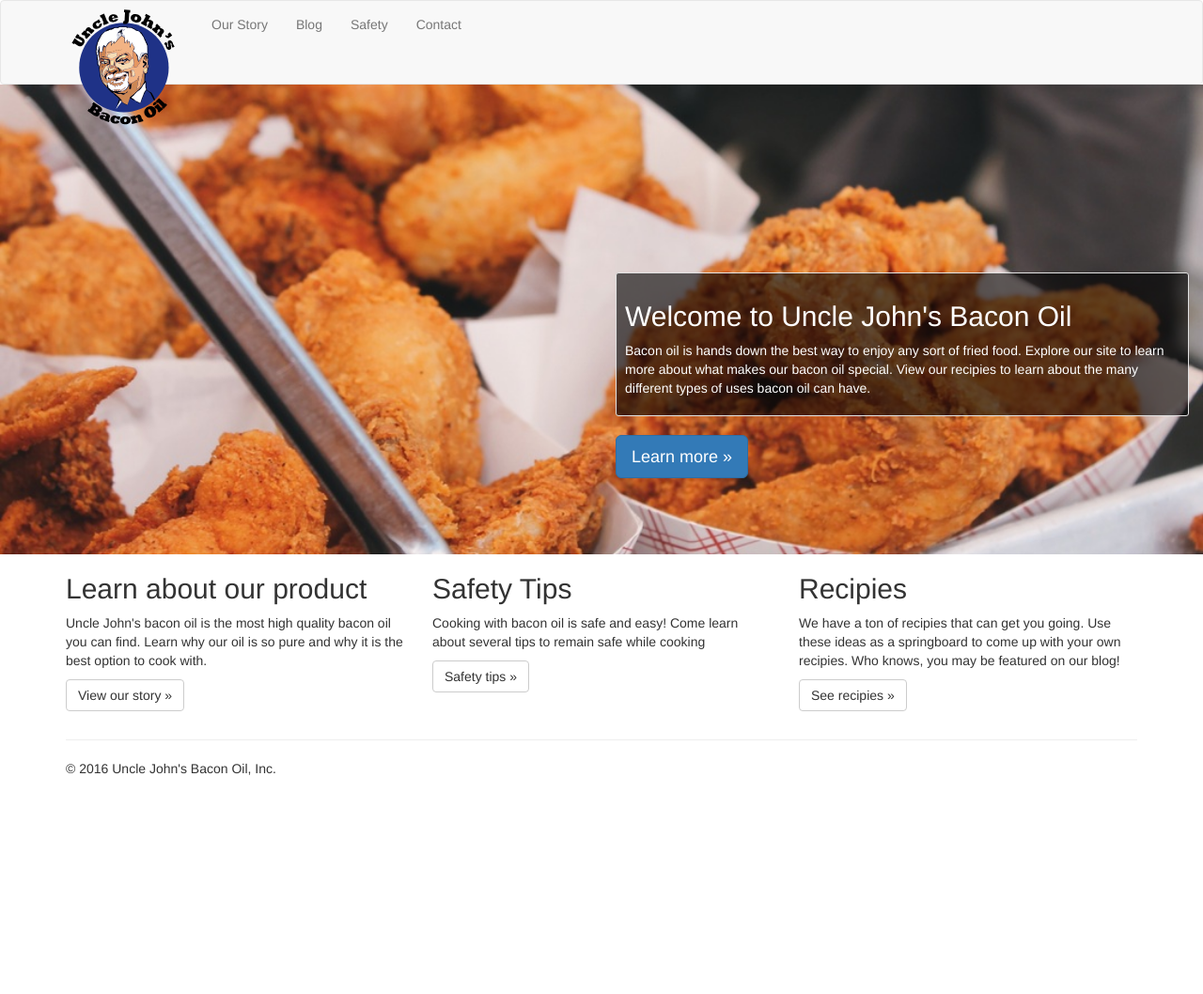
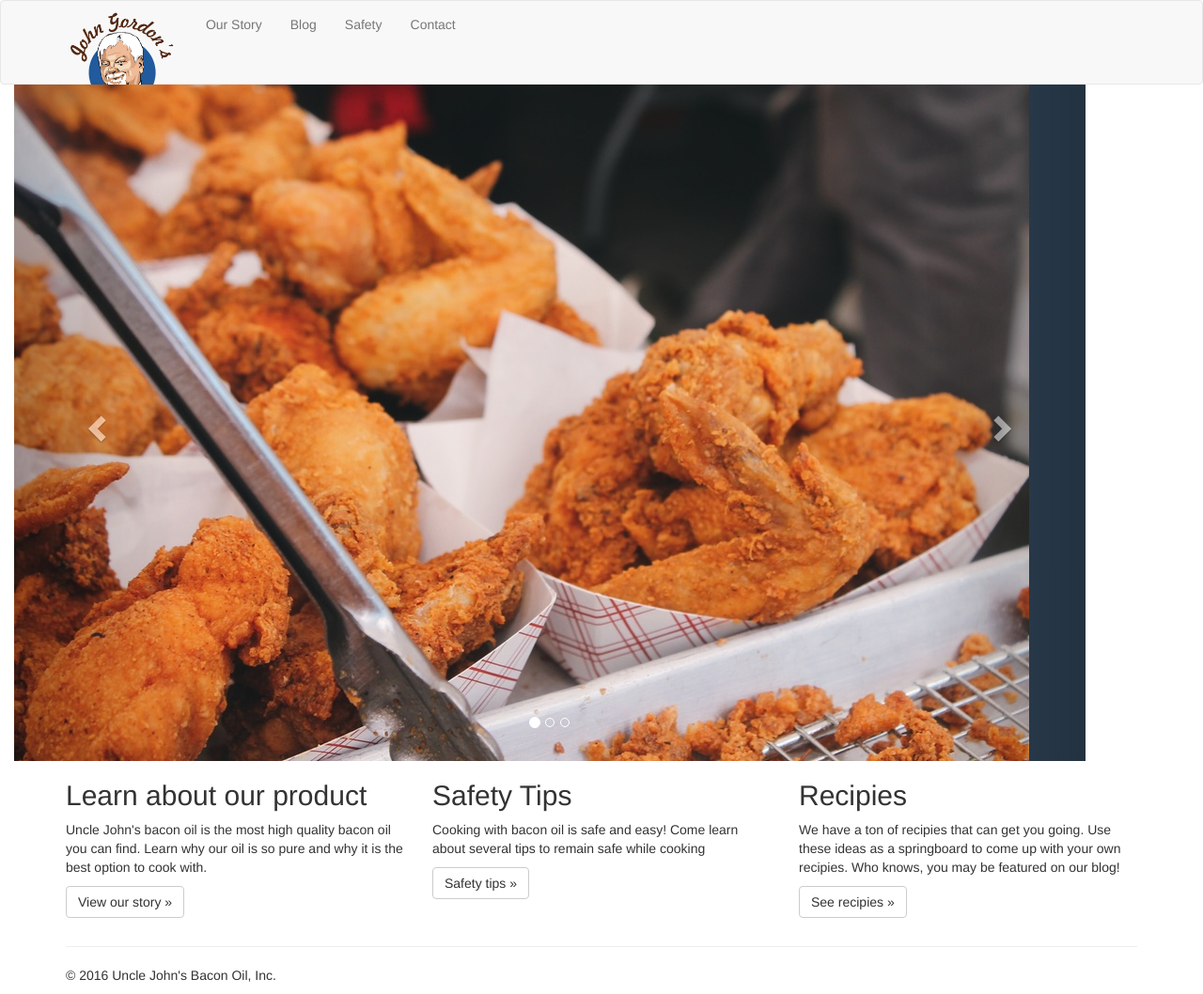
Before and after one commit to specialFX16/Bacon_Oil_Web_Site, a Django app: page / in a window 1280 px wide. Shown: the whole page at 94% size. Before the commit the page ends 825 px from the top, so only its background shows below. Run offline with Django 3.2, Linux system fonts and the light colour scheme; some libraries are stand-ins or nearby versions.

Commit message:
Added carousel

```diff
--- a/bacon_oil/bacon_oil/settings.py
+++ b/bacon_oil/bacon_oil/settings.py
@@ -23,7 +23,7 @@
 SECRET_KEY = '3%t56w4-#e+@oe83ianu9cp^5a7_5robdbyjlrir)0zk1s9y&2'
 
 # SECURITY WARNING: don't run with debug turned on in production!
-DEBUG = False
+DEBUG = True
 
 ALLOWED_HOSTS = [
     '*',
--- a/bacon_oil/webapp/templates/base.html
+++ b/bacon_oil/webapp/templates/base.html
@@ -2,6 +2,10 @@
 
 <!DOCTYPE html>
 <html lang="en">
+	<style type="text/css">
+		{% block style%}
+		{% endblock %}
+	</style>
 	<head>
 		<meta charset="utf-8">
 		<meta http-equiv="X-UA-Compatible" content="IE=edge,chrome=1">
@@ -33,7 +37,7 @@
         					<span class="icon-bar"></span>
       					</button>
       					<a class="navbar-brand" href="/">
-      						<img style="max-width:125px; max-height:125px; margin-top: -7px;" src="{% static 'images/logo.svg' %}">
+      						<img style="max-width:125px; max-height:125px; margin-top: -7px;" src="{% static 'images/logo.png' %}">
       					</a>
     				</div>
     				<div id="navbar" class="navbar-collapse collapse">
--- a/bacon_oil/webapp/templates/index.html
+++ b/bacon_oil/webapp/templates/index.html
@@ -1,22 +1,51 @@
 {% extends "base.html" %}
 {% load staticfiles %}
 
+{% block style %}
+
+.carousel{
+  margin-top: -20px;
+  background: #2f4357;
+}
+
+
+
+{% endblock %}
+
 {% block body %}
  <!-- Main jumbotron for a primary marketing message or call to action -->
- <div class="jubmbotron" style="margin-top:-20px; z-index:-1; ">
-  <div class="img-responsive" style="background: url({% static 'images/large_fried_chicken.jpg' %}) no-repeat center center; height:500px; background-size: cover;">
-      <div class="col-md-6"></div>
-      <div class="col-md-6" style="margin-top:200px;">
-        <div class="well well-sm" style="background-color: rgba(0, 0, 0, 0.6);">
-          <h2 style="color:#FFFFFF">Welcome to Uncle John's Bacon Oil</h2>
-          <p style="color:#FFFFFF">Bacon oil is hands down the best way to enjoy any sort of fried food.  Explore our site to learn more about what makes our bacon oil special.  View our recipies to learn about the many different types of uses bacon oil can have.</p>
+
+<div class="container" style="height:700px; margin:0px;">
+<div id="myCarousel" class="carousel slide" data-ride="carousel">
+    <!-- Carousel indicators -->
+    <ol class="carousel-indicators">
+        <li data-target="#myCarousel" data-slide-to="0" class="active"></li>
+        <li data-target="#myCarousel" data-slide-to="1"></li>
+        <li data-target="#myCarousel" data-slide-to="2"></li>
+    </ol>
+    <!-- Wrapper for carousel items -->
+    <div class="carousel-inner">
+        <div class="item active">
+            <img src="{% static 'images/index_page/fried_chicken.jpg' %}" alt="First Slide">
         </div>
-        <p><a class="btn btn-primary btn-lg" href="/story" role="button" padding="20px">Learn more &raquo;</a></p>
+        <div class="item">
+            <img src="{% static 'images/index_page/kitchen_fried.jpg' %}" alt="Second Slide">
+        </div>
+        <div class="item">
+            <img src="{% static 'images/index_page/meat_fried_food.jpg' %}" alt="Third Slide">
+        </div>
+    </div>
+    <!-- Carousel controls -->
+    <a class="carousel-control left" href="#myCarousel" data-slide="prev">
+        <span class="glyphicon glyphicon-chevron-left"></span>
+    </a>
+    <a class="carousel-control right" href="#myCarousel" data-slide="next">
+        <span class="glyphicon glyphicon-chevron-right"></span>
+    </a>
+</div>
+</div>
 
-      </div>
-    </div>
-  </div>
-</div>
+
 
   <div class="container">
     <!-- Example row of columns -->
```
Also changed, not shown: bacon_oil/static/images/index_page/Nutrition Panel.png (added), bacon_oil/static/images/index_page/fried_chicken.jpg (added), bacon_oil/static/images/index_page/kitchen_fried.jpg (added), bacon_oil/static/images/index_page/meat_fried_food.jpg (added), bacon_oil/static/images/logo.png (added), 1 other file.
